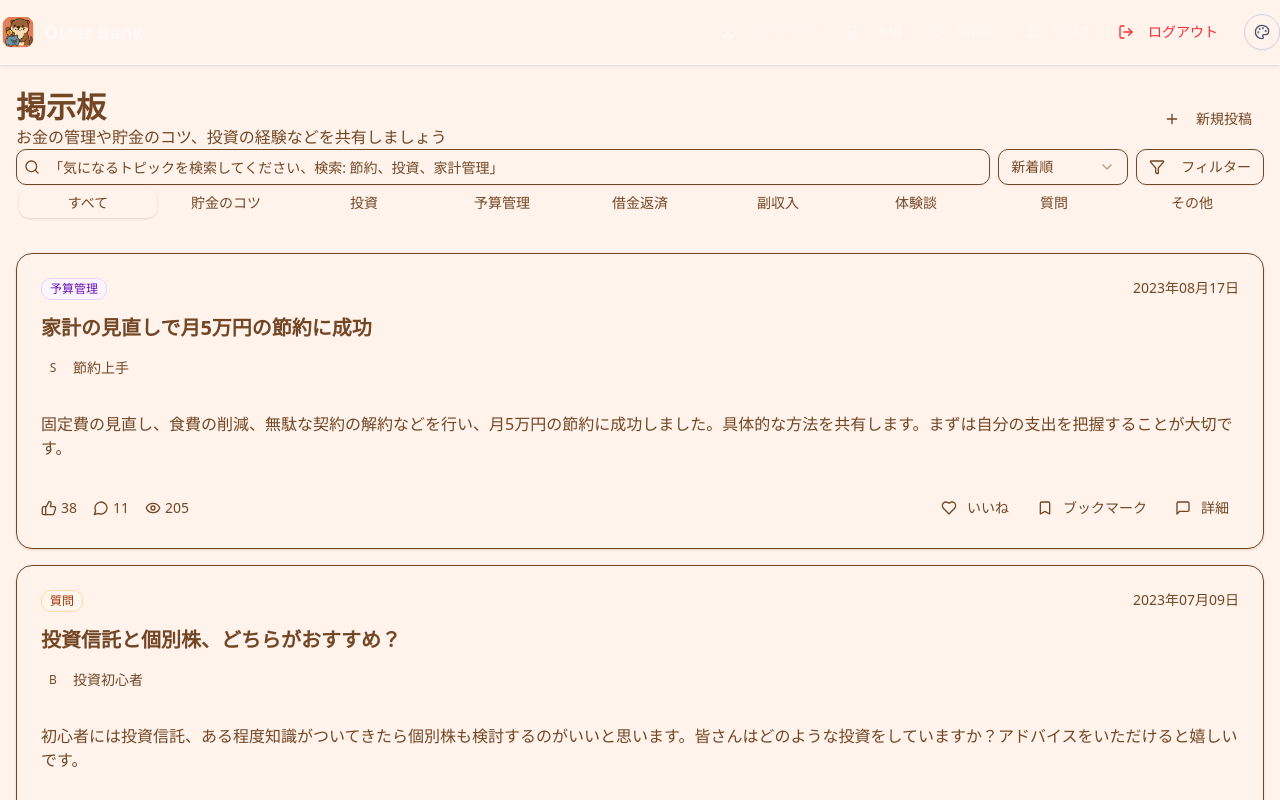
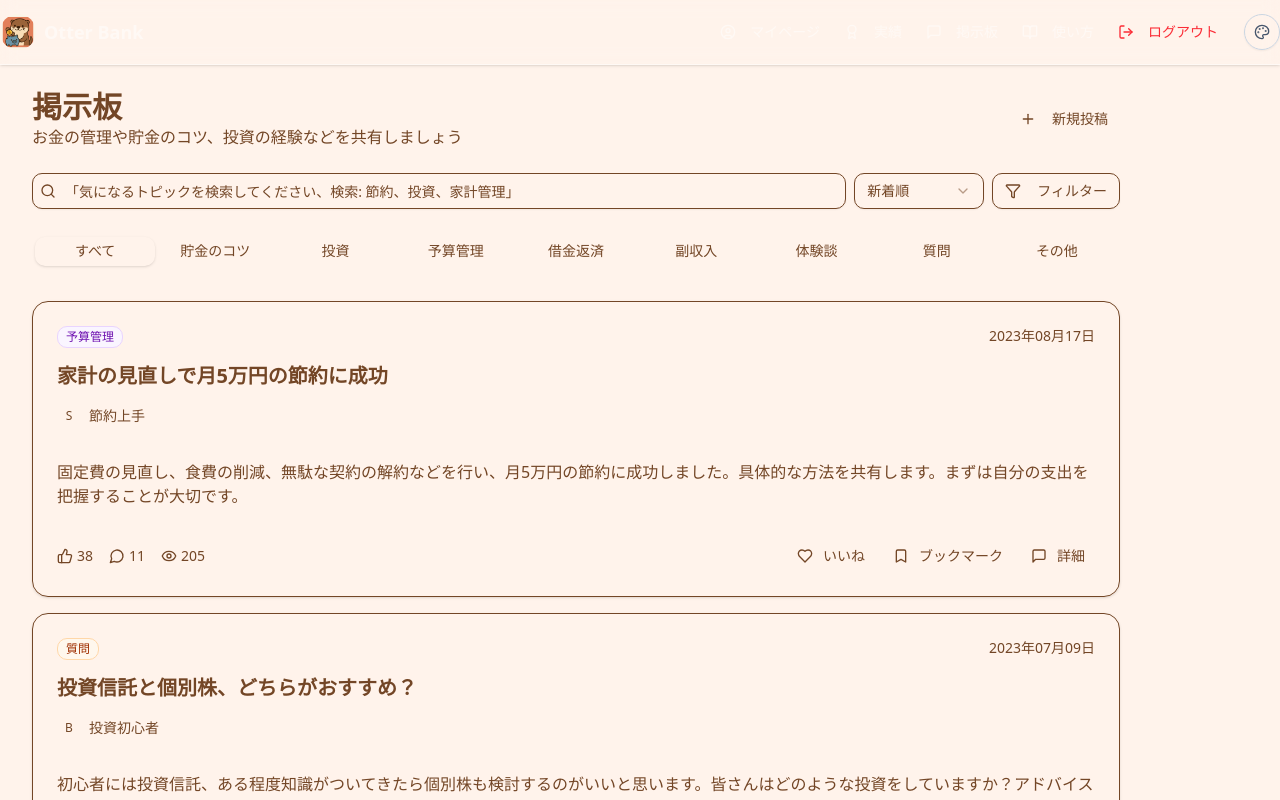
Before and after one commit to jinxin4869/Otter_Bank, a Next.js app in the folder front/: page /board in a window 1280 px wide. Shown: the top 800 px of the page. Built offline with nearby package versions, Linux system fonts and the light colour scheme; sample sign-in values are in the browser's storage.

Commit message:
掲示板の各ボタンをクリックした後、背景色がないのを修正

```diff
--- a/front/src/app/board/page.tsx
+++ b/front/src/app/board/page.tsx
@@ -578,7 +578,7 @@ export default function BoardPage() {
           <MessageSquare className="mx-auto h-12 w-12 text-muted-foreground opacity-50" />
           <h3 className="mt-4 text-lg font-medium">投稿がありません</h3>
           <p className="mt-2 text-muted-foreground">検索条件に一致する投稿がないか、まだ投稿がありません。</p>
-          <Button className="mt-4" onClick={() => setIsNewPostDialogOpen(true)}>
+          <Button className="mt-4 bg-blue-400 hover:bg-blue-400" onClick={() => setIsNewPostDialogOpen(true)}>
             最初の投稿を作成
           </Button>
         </div>
@@ -699,8 +699,8 @@ export default function BoardPage() {
   }
 
   return (
-    <div className="container max-auto py-6 px-4">
-      <div className="flex flex-col md:flex-row justify-between items-start md:items-center gap-4">
+    <div className="container max-auto max-w-6xl py-6 px-4 md:px-6 lg:px-8">
+      <div className="flex flex-col md:flex-row justify-between items-start md:items-center gap-4 mb-6">
         <div>
           <h1 className="text-3xl font-bold">掲示板</h1>
           <p className="text-muted-foreground">お金の管理や貯金のコツ、投資の経験などを共有しましょう</p>
@@ -714,7 +714,7 @@ export default function BoardPage() {
       </div>
 
       {/* 検索とフィルター */}
-      <div className="flex flex-col sm:flex-row gap-2">
+      <div className="flex flex-col sm:flex-row gap-2 mb-6">
         <div className="relative flex-1">
           <Search className="absolute left-2 top-1/2 transform -translate-y-1/2 h-4 w-4 text-muted-foreground" />
           <Input
@@ -729,7 +729,7 @@ export default function BoardPage() {
             <SelectTrigger className="w-[130px]">
               <SelectValue placeholder="並び替え" />
             </SelectTrigger>
-            <SelectContent>
+            <SelectContent className="bg-white">
               {SORT_OPTIONS.map((option) => (
                 <SelectItem key={option.value} value={option.value}>
                   {option.label}
@@ -746,7 +746,7 @@ export default function BoardPage() {
 
       {/* カテゴリータブ */}
       <Tabs defaultValue="all" value={activeTab} onValueChange={setActiveTab}>
-        <TabsList className="w-full flex flex-wrap">
+        <TabsList className="w-full flex flex-wrap justify-center">
           <TabsTrigger value="all">すべて</TabsTrigger>
           {BOARD_CATEGORIES.map((category) => (
             <TabsTrigger
@@ -772,7 +772,7 @@ export default function BoardPage() {
 
       {/* 新規投稿ダイアログ */}
       <Dialog open={isNewPostDialogOpen} onOpenChange={setIsNewPostDialogOpen}>
-        <DialogContent className="sm:max-w-[600px]">
+        <DialogContent className="sm:max-w-[600px] bg-white">
           <DialogHeader>
             <DialogTitle>新規投稿</DialogTitle>
             <DialogDescription>
@@ -831,7 +831,7 @@ export default function BoardPage() {
 
       {/* 編集ダイアログ */}
       <Dialog open={isEditPostDialogOpen} onOpenChange={setIsEditPostDialogOpen}>
-        <DialogContent className="sm:max-w-[600px]">
+        <DialogContent className="sm:max-w-[600px] bg-white">
           <DialogHeader>
             <DialogTitle>投稿を編集</DialogTitle>
             <DialogDescription>
@@ -889,7 +889,7 @@ export default function BoardPage() {
 
       {/* 投稿詳細ダイアログ */}
       <Dialog open={isPostDetailDialogOpen} onOpenChange={setIsPostDetailDialogOpen}>
-        <DialogContent className="sm:max-w-[800px] max-h-[80vh] overflow-y-auto">
+        <DialogContent className="sm:max-w-[800px] max-h-[80vh] overflow-y-auto bg-white">
           {selectedPost && (
             <>
               <DialogHeader>
@@ -1051,7 +1051,7 @@ export default function BoardPage() {
 
       {/* フィルターダイアログ */}
       <Dialog open={isFilterDialogOpen} onOpenChange={setIsFilterDialogOpen}>
-        <DialogContent className="sm:max-w-[500px]">
+        <DialogContent className="sm:max-w-[500px] bg-white">
           <DialogHeader>
             <DialogTitle>投稿のフィルター</DialogTitle>
           </DialogHeader>
@@ -1083,10 +1083,10 @@ export default function BoardPage() {
             </div>
           </div>
           <DialogFooter>
-            <Button variant="outline" onClick={() => setSelectedCategories([])}>
+            <Button variant="outline" className="text-red-300 hover:text-red-400" onClick={() => setSelectedCategories([])}>
               リセット
             </Button>
-            <Button onClick={() => setIsFilterDialogOpen(false)}>適用</Button>
+            <Button className=" hover:bg-blue-400" onClick={() => setIsFilterDialogOpen(false)}>適用</Button>
           </DialogFooter>
         </DialogContent>
       </Dialog>
--- a/front/src/app/collection/page.tsx
+++ b/front/src/app/collection/page.tsx
@@ -368,7 +368,7 @@ export default function CollectionPage() {
   })
 
   return (
-    <div className="space-y-6">
+    <div className="container mx-auto px-4 py-6 md:px-6 md:py-8 lg:px-8 lg:py-10 space-y-6">
       <div className="flex flex-col md:flex-row justify-between items-start md:items-center gap-4">
         <div>
           <h1 className="text-3xl font-bold">図鑑</h1>
--- a/front/src/app/globals.css
+++ b/front/src/app/globals.css
@@ -36,6 +36,15 @@
     --ring: 222.2 84% 4.9%;
 
     --radius: 0.75rem; /* ボーダー半径 */
+
+    --z-dropdown: 100;
+    --z-sticky: 200;
+    --z-fixed: 300;
+    --z-modal-backdrop: 400;
+    --z-modal: 500;
+    --z-popover: 600;
+    --z-tooltip: 700;
+    --z-toast: 800;
 
     /* ヘッダーとフッターのテーマ変数 (ライト) */
     --header-bg: var(--primary);
@@ -81,9 +90,7 @@
     --footer-fg: 210 40% 98%; /* 既存のダークテーマのフッターテキスト */
   }
   /* グローバルなスタイル */
-  * {
-    @apply border-border outline-ring/50;
-  }
+
   body {
     @apply antialiased;
     background-color: hsl(var(--background));
@@ -163,6 +170,48 @@
   .dark .select-item-custom:hover {
     background-color: #92400e !important; /* ダークモードのホバー */
   }
+
+  /* ダイアログのオーバーレイを調整 - 重複削除して統一 */
+  [data-radix-dialog-overlay] {
+    background-color: hsla(
+      25,
+      50%,
+      20%,
+      0.3
+    ) !important; /* より薄い暖色系オーバーレイ */
+    z-index: var(--z-modal-backdrop) !important;
+  }
+
+  .dark [data-radix-dialog-overlay] {
+    background-color: rgba(
+      0,
+      0,
+      0,
+      0.4
+    ) !important; /* ダークモードでもより薄く */
+  }
+
+  /* AlertDialogのオーバーレイも同様に */
+  [data-radix-alert-dialog-overlay] {
+    background-color: hsla(25, 50%, 20%, 0.3) !important;
+  }
+
+  .dark [data-radix-alert-dialog-overlay] {
+    background-color: rgba(0, 0, 0, 0.4) !important;
+  }
+
+  /* ダイアログコンテンツのz-indexも統一 */
+  [data-radix-dialog-content] {
+    z-index: var(--z-modal) !important;
+    background-color: hsl(var(--background)) !important;
+    border: 1px solid hsl(var(--border)) !important;
+  }
+
+  [data-radix-alert-dialog-content] {
+    z-index: var(--z-modal) !important;
+    background-color: hsl(var(--background)) !important;
+    border: 1px solid hsl(var(--border)) !important;
+  }
 }
 
 @keyframes shake {
```
